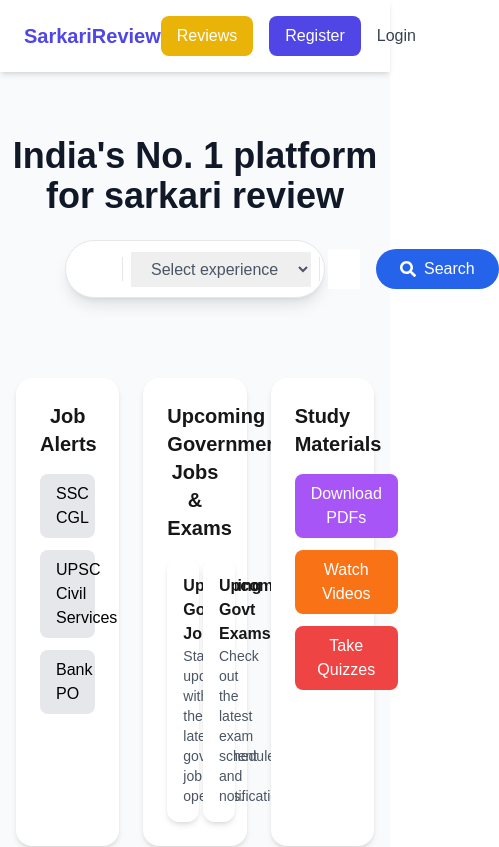
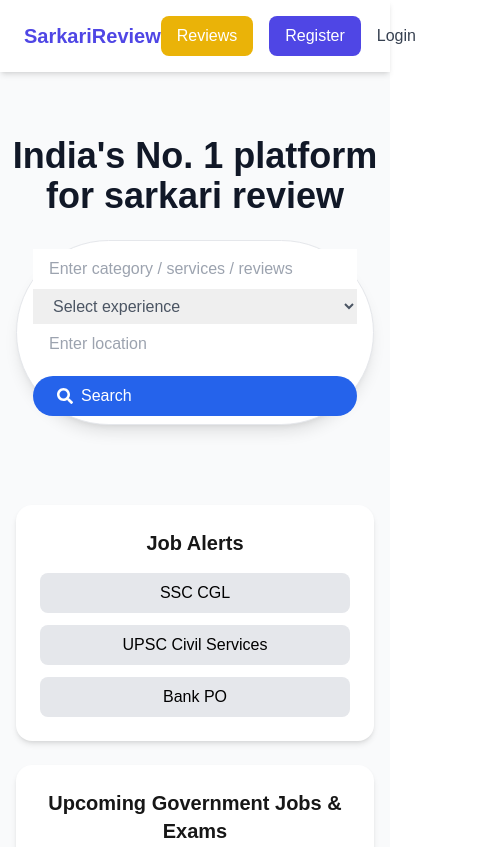
Before and after one commit to saurabh0107/sarkari-review, a Next.js app: page / in a window 390 px wide. Shown: the top 847 px of the page, 499 px wide, since content can reach past the window. Built offline with nearby package versions, Linux system fonts and the light colour scheme.

Commit message:
Landing page

```diff
--- a/src/components/JobAlert.js
+++ b/src/components/JobAlert.js
@@ -1,11 +1,11 @@
-"use client"
+"use client";
 import React from "react";
 import Link from "next/link";
 
 const JobPortalUI = () => {
   return (
     <div className="flex flex-col items-center justify-center bg-gray-50 p-4">
-      <div className="grid grid-cols-3 gap-6 max-w-6xl w-full">
+      <div className="grid grid-cols-1 md:grid-cols-2 lg:grid-cols-3 gap-6 max-w-6xl w-full">
         {/* Job Alerts Section */}
         <div className="bg-white p-6 rounded-2xl shadow-md w-full">
           <h2 className="text-xl font-bold text-center">Job Alerts</h2>
@@ -17,9 +17,9 @@
         </div>
 
         {/* Upcoming Govt Jobs & Exams Section */}
-        <div className="bg-white p-6 rounded-2xl shadow-md col-span-1">
+        <div className="bg-white p-6 rounded-2xl shadow-md w-full">
           <h2 className="text-xl font-bold text-center">Upcoming Government Jobs & Exams</h2>
-          <div className="mt-4 grid grid-cols-2 gap-4">
+          <div className="mt-4 grid grid-cols-1 sm:grid-cols-2 gap-4">
             <div className="bg-white p-4 rounded-xl shadow-md text-center">
               <h3 className="font-bold">Upcoming Govt Jobs</h3>
               <p className="text-sm text-gray-600">Stay updated with the latest government job openings.</p>
@@ -49,7 +49,7 @@
       </div>
 
       {/* Bottom Sections */}
-      <div className="grid grid-cols-3 gap-6 max-w-6xl w-full mt-6">
+      <div className="grid grid-cols-1 md:grid-cols-2 lg:grid-cols-3 gap-6 max-w-6xl w-full mt-6">
         <div className="bg-white p-4 rounded-2xl shadow-md text-center">
           <h3 className="font-bold">Exam Section</h3>
           <p className="text-sm text-gray-600">Past papers and study guides.</p>
--- a/src/components/SearchBar.js
+++ b/src/components/SearchBar.js
@@ -5,18 +5,20 @@
   const [expanded, setExpanded] = useState(false);
 
   return (
-    <div className="flex justify-center mt-6">
-      <div className="flex items-center bg-white shadow-lg rounded-full transition-all duration-300 border px-4 py-2 w-2/3">
-        {/* Expanded Search UI */}
+    <div className="flex justify-center mt-6 px-4">
+      <div className="flex flex-col md:flex-row items-center bg-white shadow-lg rounded-full transition-all duration-300 border px-4 py-2 w-full md:w-2/3">
+        {/* Search Input */}
         <input
           type="text"
           placeholder="Enter category / services / reviews"
           className="px-4 py-2 border-none outline-none w-full text-gray-600"
         />
 
-        <span className="border-l h-6 mx-2"></span>
+        {/* Divider (Only for larger screens) */}
+        <span className="hidden md:block border-l h-6 mx-2"></span>
 
-        <select className="px-4 py-2 border-none outline-none text-gray-600">
+        {/* Experience Dropdown */}
+        <select className="px-4 py-2 border-none outline-none text-gray-600 w-full md:w-auto">
           <option>Select experience</option>
           <option>Fresher</option>
           <option>1-3 years</option>
@@ -24,65 +26,21 @@
           <option>5+ years</option>
         </select>
 
-        <span className="border-l h-6 mx-2"></span>
+        {/* Divider (Only for larger screens) */}
+        <span className="hidden md:block border-l h-6 mx-2"></span>
 
+        {/* Location Input */}
         <input
           type="text"
           placeholder="Enter location"
           className="px-4 py-2 border-none outline-none w-full text-gray-600"
         />
 
-        <button className="bg-blue-600 text-white px-6 py-2 rounded-full flex items-center ml-4">
+        {/* Search Button */}
+        <button className="bg-blue-600 text-white px-6 py-2 rounded-full flex items-center mt-3 md:mt-0 md:ml-4 w-full md:w-auto">
           <FaSearch className="mr-2" /> Search
         </button>
       </div>
     </div>
-//     <div className="flex justify-center mt-6">
-//       <div
-//         className={`flex items-center bg-white shadow-lg rounded-full transition-all duration-300 border px-4 py-2 ${expanded ? 'w-2/3' : 'w-1/4 cursor-pointer'}`}
-//         onClick={() => setExpanded(true)}
-//       >
-//         {/* Initially only Search Icon */}
-//         {!expanded && (
-//   <div className="flex items-center text-gray-500">
-//     <FaSearch className="mr-2" />
-//     <span>Enter your feedback </span>
-//   </div>
-// )}
-
-//         {/* Expanded Search UI */}
-//         {expanded && (
-//           <>
-//             <input
-//               type="text"
-//               placeholder="Enter keyword / designation / companies"
-//               className="px-4 py-2 border-none outline-none w-full text-gray-600"
-//             />
-
-//             <span className="border-l h-6 mx-2"></span>
-
-//             <select className="px-4 py-2 border-none outline-none text-gray-600">
-//               <option>Select experience</option>
-//               <option>Fresher</option>
-//               <option>1-3 years</option>
-//               <option>3-5 years</option>
-//               <option>5+ years</option>
-//             </select>
-
-//             <span className="border-l h-6 mx-2"></span>
-
-//             <input
-//               type="text"
-//               placeholder="Enter location"
-//               className="px-4 py-2 border-none outline-none w-full text-gray-600"
-//             />
-
-//             <button className="bg-blue-600 text-white px-6 py-2 rounded-full flex items-center ml-4">
-//               <FaSearch className="mr-2" /> Search
-//             </button>
-//           </>
-//         )}
-//       </div>
-//     </div>
   );
 }
```
Lines whose indentation alone changed are shown as unchanged.
